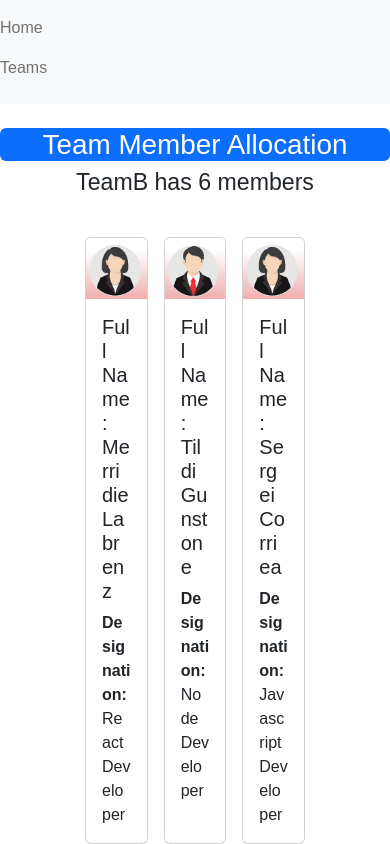
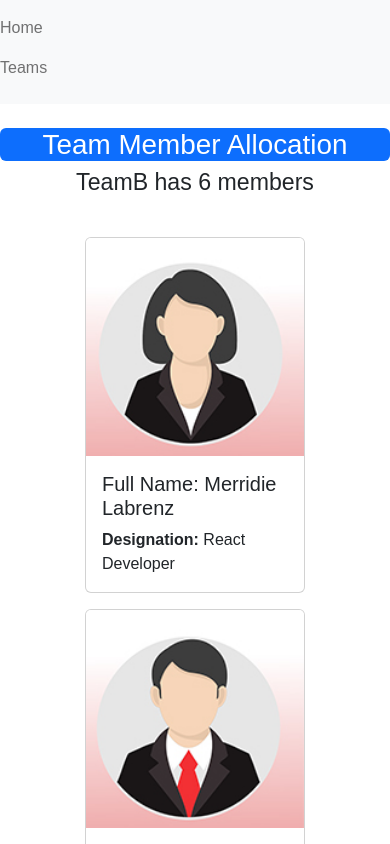
Before and after one commit to Rahul-71/TeamMemberAllocation, a React (Vite) app: page / in a window 390 px wide. Shown: the top 844 px of the page. Built offline with nearby package versions, Linux system fonts and the light colour scheme.

Commit message:
better UI on mobile screens using @media query

```diff
--- a/src/App.css
+++ b/src/App.css
@@ -36,3 +36,10 @@
   box-shadow: 0px 10px 15px -15px #000000;
   border: 2px solid #d13333;
 }
+
+@media only screen and (max-width:600px){
+  .card-collection{
+    display: grid;
+    grid-template-columns: 1fr;
+  }
+}
```
